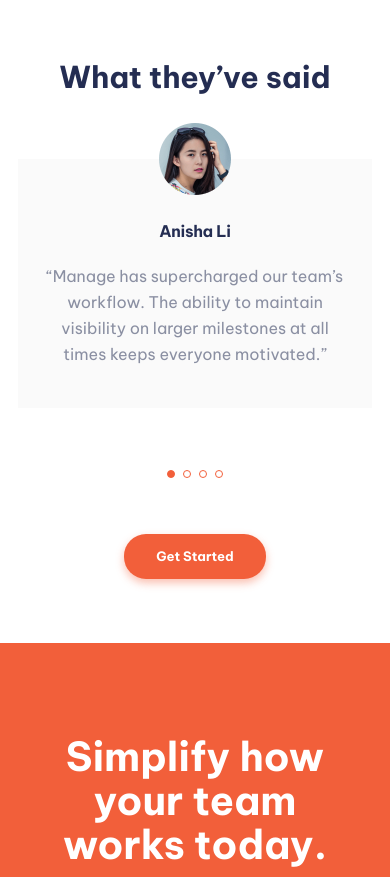
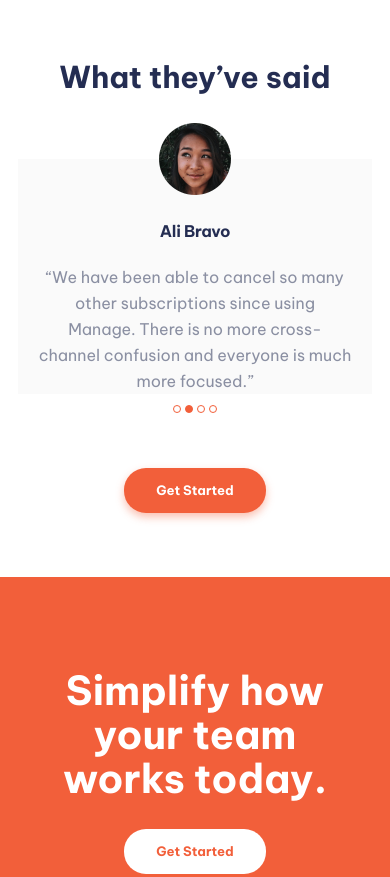
Before and after one commit to Em3ka/manage-landing-page, a plain HTML site: page index.html in a window 390 px wide. Shown: the part 1667-2544 px from the top of the page. Drawn offline with nearby package versions, Linux system fonts and the light colour scheme.

Commit message:
feat: replace Swiper with Glide for testimonials carousel

```diff
--- a/css/style.css
+++ b/css/style.css
@@ -510,35 +510,36 @@
     }
   }
 
-  .swiper-wrapper {
+  .glide__slide {
     padding-block-start: 4rem;
-    padding-block-end: 3.25rem;
 
     @media (width > 1110px) {
       padding-block-start: 6.25rem;
-      padding-block-end: unset;
     }
   }
 
-  .swiper-pagination {
-    --swiper-pagination-color: var(--color-secondary);
-    --swiper-pagination-bullet-size: 0.5rem;
-    --swiper-pagination-bullet-inactive-color: transparent;
-    --swiper-pagination-bullet-inactive-opacity: 1;
-    --swiper-pagination-bullet-horizontal-gap: 0.25rem;
-    --swiper-pagination-bottom: 0px;
-
-    @media (width > 1110px) {
+  .glide__bullets {
+    @media (width > 870px) {
       display: none;
     }
   }
 
-  .swiper-pagination-bullet {
+  .glide__bullet {
+    width: 0.5rem;
+    height: 0.5rem;
+    border-radius: 50%;
+    padding: 0;
+    background-color: transparent;
     border: 1px solid var(--color-secondary);
+  }
+
+  .glide__bullet--active {
+    background-color: var(--color-secondary);
   }
 
   .testimonials__card {
     position: relative;
+    min-block-size: 13.75rem;
     background-color: var(--color-surface);
 
     img {
@@ -551,8 +552,8 @@
       display: flex;
       flex-direction: column-reverse;
       row-gap: 1.25rem;
-      padding-block: 3.75rem 2.5rem;
       padding-inline: 1.25rem;
+      padding-block-start: 3.75rem;
 
       p {
         max-width: 60ch;
@@ -568,6 +569,7 @@
 
       @media (width > 870px) {
         padding-inline: 2.5rem;
+      }
     }
   }
 }
@@ -613,7 +615,7 @@
 
   .footer__content {
     display: grid;
-      gap: 3.25rem 1.875rem;
+    row-gap: 3.375rem;
     max-inline-size: 40rem;
   }
 
@@ -729,6 +731,8 @@
 
     .footer__content {
       grid-template-columns: repeat(3, 1fr) 1.2fr;
+      column-gap: 1.875rem;
+      row-gap: 0;
       max-inline-size: unset;
     }
 
@@ -768,7 +772,6 @@
     }
   }
 }
-}
 
 @layer utilities {
   [hidden] {
--- a/index.html
+++ b/index.html
@@ -15,13 +15,14 @@
       href="https://fonts.googleapis.com/css2?family=Be+Vietnam+Pro:wght@400;500;700&display=swap"
       rel="stylesheet" />
     <link
-      rel="stylesheet"
-      href="https://cdn.jsdelivr.net/npm/swiper@11/swiper-bundle.min.css" />
-    <script src="https://cdn.jsdelivr.net/npm/swiper@11/swiper-bundle.min.js"></script>
+      href=" https://cdn.jsdelivr.net/npm/@glidejs/glide@3.7.1/dist/css/glide.core.min.css"
+      rel="stylesheet" />
+    <script src="https://cdn.jsdelivr.net/npm/@glidejs/glide@3.7.1/dist/glide.min.js"></script>
+
     <link rel="stylesheet" href="css/style.css" />
     <script src="js/main.js" defer></script>
   </head>
-  <body class="background-container">
+  <body>
     <a class="skip-to-main" href="#main">Skip to main content</a>
     <header class="site-header">
       <div class="wrapper">
@@ -146,9 +147,10 @@
           <h2 id="testimonial-heading" class="testimonial-title">
             What they’ve said
           </h2>
-          <div class="swiper">
-            <div class="swiper-wrapper">
-              <div class="swiper-slide">
+          <div class="glide">
+            <div class="glide__track" data-glide-el="track">
+              <ul class="glide__slides">
+                <li class="glide__slide">
                   <figure class="testimonials__card" data-position="1">
                     <img
                       src="images/avatar-anisha.png"
@@ -164,23 +166,24 @@
                       <cite>Anisha Li</cite>
                     </figcaption>
                   </figure>
-              </div>
-              <div class="swiper-slide">
+                </li>
+                <li class="glide__slide">
                   <figure class="testimonials__card" data-position="2">
                     <img src="images/avatar-ali.png" alt="Photo of Ali Bravo" />
                     <figcaption class="testimonials__text">
                       <blockquote>
                         <p>
-                        “We have been able to cancel so many other subscriptions
-                        since using Manage. There is no more cross-channel
-                        confusion and everyone is much more focused.”
+                          “We have been able to cancel so many other
+                          subscriptions since using Manage. There is no more
+                          cross-channel confusion and everyone is much more
+                          focused.”
                         </p>
                       </blockquote>
                       <cite>Ali Bravo</cite>
                     </figcaption>
                   </figure>
-              </div>
-              <div class="swiper-slide">
+                </li>
+                <li class="glide__slide">
                   <figure class="testimonials__card" data-position="3">
                     <img
                       src="images/avatar-richard.png"
@@ -196,8 +199,8 @@
                       <cite>Richard Watts</cite>
                     </figcaption>
                   </figure>
-              </div>
-              <div class="swiper-slide">
+                </li>
+                <li class="glide__slide">
                   <figure class="testimonials__card" data-position="4">
                     <img
                       src="images/avatar-shanai.png"
@@ -206,16 +209,22 @@
                       <blockquote>
                         <p>
                           “Their software allows us to track, manage and
-                        collaborate on our projects from anywhere. It keeps the
-                        whole team in-sync without being intrusive.”
+                          collaborate on our projects from anywhere. It keeps
+                          the whole team in-sync without being intrusive.”
                         </p>
                       </blockquote>
                       <cite>Shanai Gough</cite>
                     </figcaption>
                   </figure>
+                </li>
+              </ul>
             </div>
+            <div class="glide__bullets" data-glide-el="controls[nav]">
+              <button class="glide__bullet" data-glide-dir="=0"></button>
+              <button class="glide__bullet" data-glide-dir="=1"></button>
+              <button class="glide__bullet" data-glide-dir="=2"></button>
+              <button class="glide__bullet" data-glide-dir="=3"></button>
             </div>
-            <div class="swiper-pagination"></div>
           </div>
           <a href="#" class="button">
             Get Started
--- a/js/main.js
+++ b/js/main.js
@@ -1,30 +1,19 @@
-const swiper = new Swiper('.swiper', {
-  loop: true,
-  slidesPerView: 1,
-  keyboard: true,
-  centeredSlides: true,
-  observer: true,
-  observeParents: true,
-  watchOverflow: true,
+new Glide('.glide', {
+  type: 'carousel',
+  perView: 3,
+  autoplay: 3000,
+  animationDuration: 800,
+  gap: 30,
+  peek: { before: -120, after: -120 },
+  breakpoints: {
+    1110: {
+      perView: 2,
+      peek: 0,
+    },
 
-  breakpoints: {
-    // when window width is >= 1110px
-    1110: {
-      slidesPerView: 2.58,
-      spaceBetween: 30,
+    870: {
+      perView: 1,
+      peek: 0,
     },
   },
-
-  // autoplay: {
-  //   delay: 5000,
-  // },
-
-  pagination: {
-    el: '.swiper-pagination',
-    clickable: true,
-  },
-});
-
-const resizeObserver = new ResizeObserver(() => {});
-
-resizeObserver.observe(document.body);
+}).mount();
```
Lines whose indentation alone changed are shown as unchanged.
